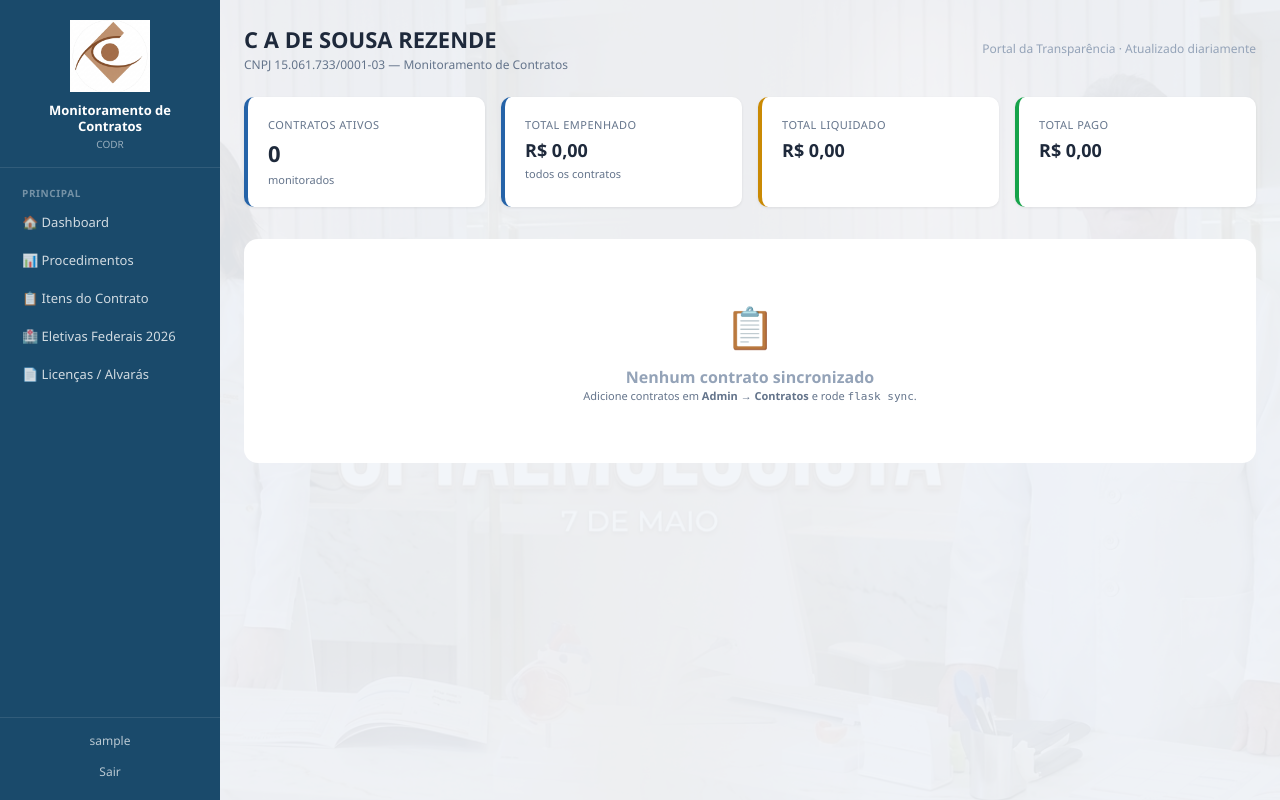
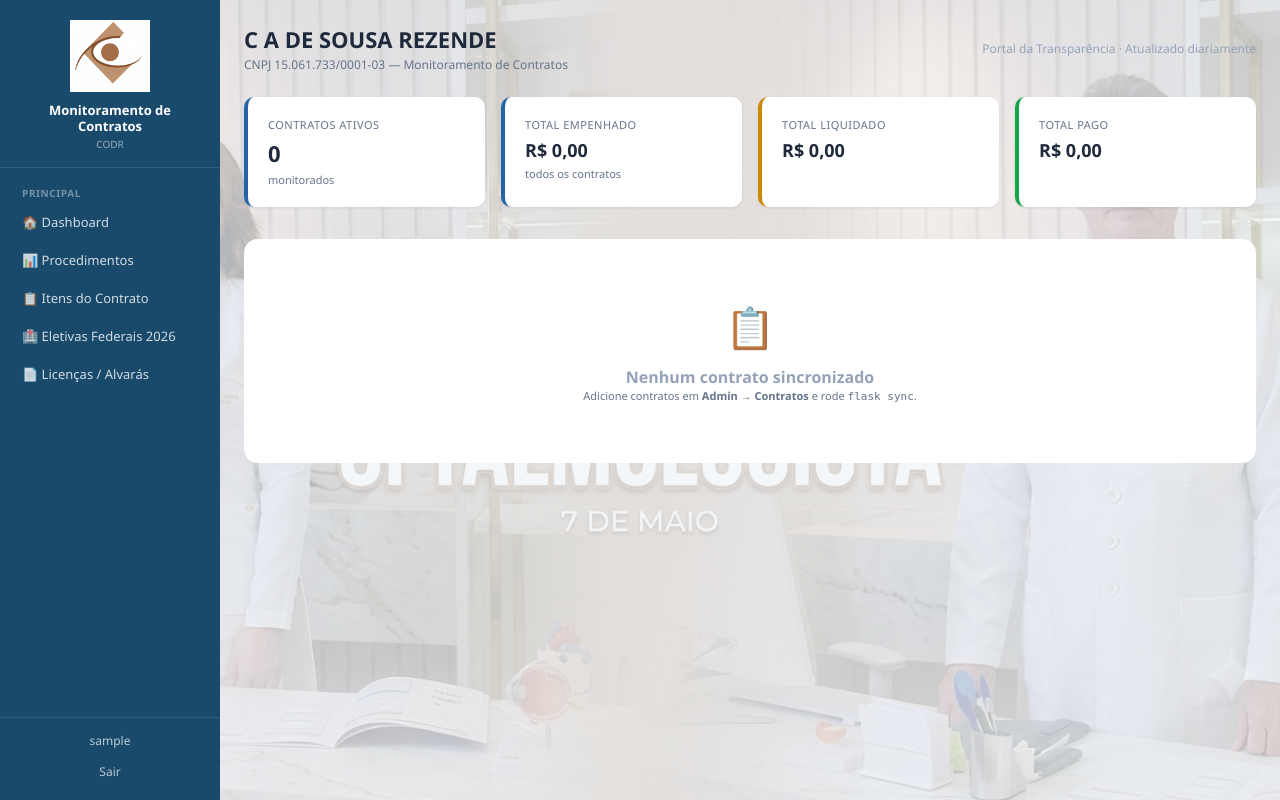
Before and after one commit to acconsultoriaemsaude2025-bit/CONTRATOS-SOBRAL, a Flask app: page / in a window 1280 px wide. Run offline with Flask 3, Linux system fonts and the light colour scheme; the visitor is signed in with stand-in values (Sample User, id 1); data that the repository does not hold is empty.

Commit message:
fix: aumenta opacidade fundo dashboard para 25%

```diff
--- a/app/templates/dashboard.html
+++ b/app/templates/dashboard.html
@@ -8,7 +8,7 @@
   position: fixed;
   inset: 0;
   background: url('/static/donos.png') center center / cover no-repeat;
-  opacity: 0.07;
+  opacity: 0.25;
   pointer-events: none;
   z-index: 0;
 }
```
